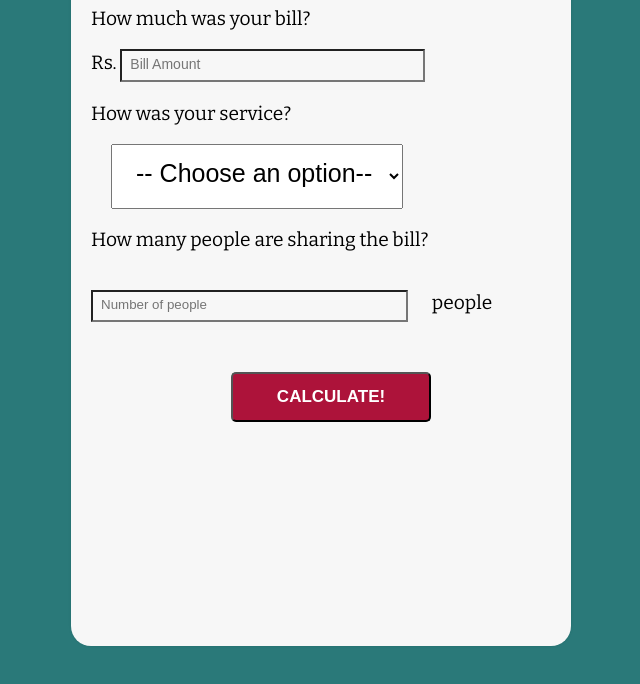
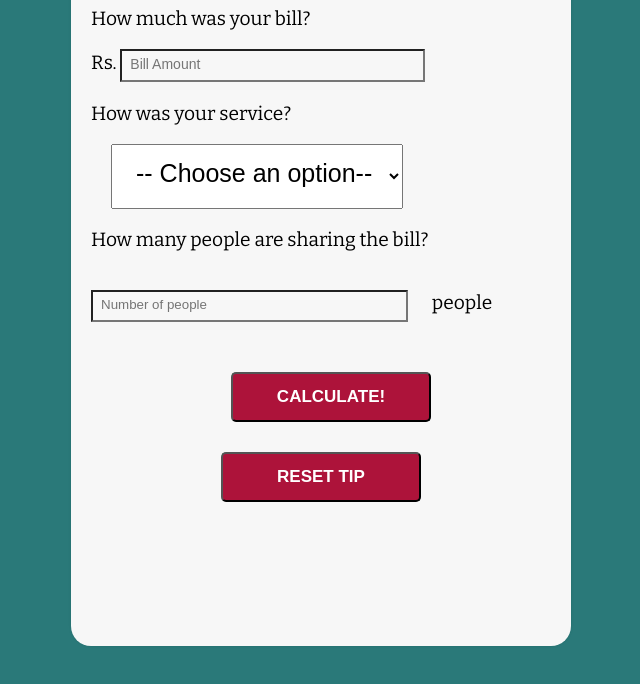
Before and after one commit to call-me-xyz/Tip-Calculator, a plain HTML site: page index.html in a window 1280 px wide. Shown: the part 154-838 px from the top of the page, without its empty margins (319-959 px from the left). Drawn offline with nearby package versions, Linux system fonts and the light colour scheme.

Commit message:
created reset button to clear all inputs #1

```diff
--- a/index.html
+++ b/index.html
@@ -43,7 +43,10 @@
         <sup>Rs.</sup> <span id="tip">0.00</span>
         <small id="each">each</small>
       </div>
+
+      <button id="reset" onclick="resetCalc();">Reset Tip</button>
     </div>
+
     <script src="script.js"></script>
   </body>
 </html>
--- a/script.js
+++ b/script.js
@@ -5,7 +5,7 @@ function claculateTip() {
     var numofPeople = document.getElementById("peopleamt").value;
 
   // validate input
-  if (billAmt === "" || serviceQual == 0) {
+    if (billAmt === "" || serviceQual == 0) {
     alert("Please enter values");
     return;
   }
@@ -35,3 +35,12 @@ document.getElementById("each").style.display = "none";
 document.getElementById("calculate").onclick = function () {
   claculateTip();
 };
+
+// reset button to clear all fields
+function resetCalc() {
+   document.getElementById("billamt").value = "";
+   document.getElementById("serviceQual").value = "0";
+   document.getElementById("peopleamt").value = "";
+   document.getElementById("totalTip").style.display = "none";
+   document.getElementById("each").style.display = "none";
+}
```
Also changed, not shown: 1 other file.
